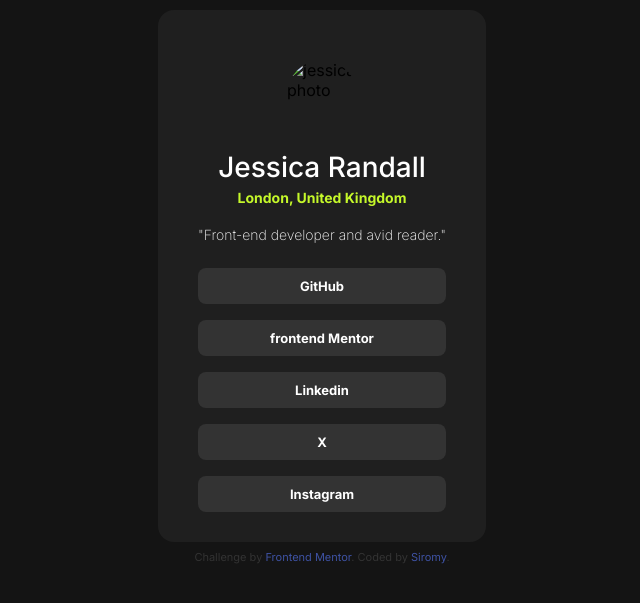
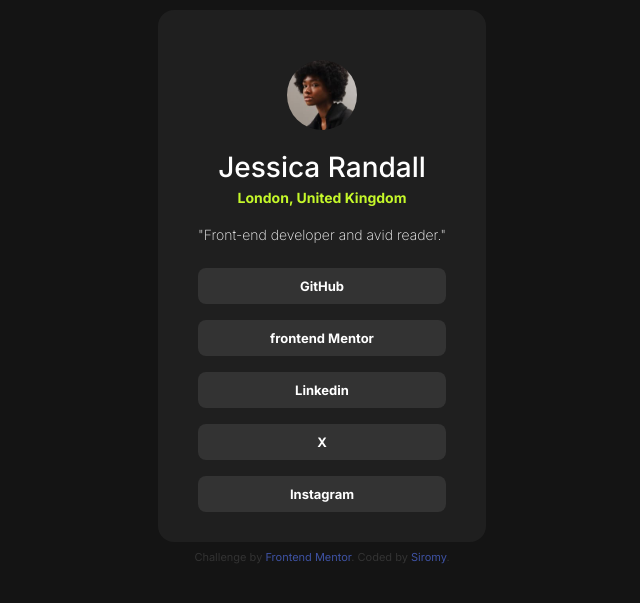
Before and after one commit to s1romy/social-links-profile, a plain HTML site: page index.html in a window 1280 px wide. Shown: the part 113-716 px from the top of the page, without its empty margins (318-958 px from the left). Drawn offline with Linux system fonts and the light colour scheme; the site is published under a folder, as on GitHub Pages, so addresses that start at the root find nothing.

Commit message:
2nd commit

```diff
--- a/index.html
+++ b/index.html
@@ -24,7 +24,7 @@
     <div class="main-container">
       <div class="social-box">
         <img
-          src="/assets/images/avatar-jessica.jpeg"
+          src="./assets/images/avatar-jessica.jpeg"
           alt="jessica photo"
           class="profile-img"
         />
```
